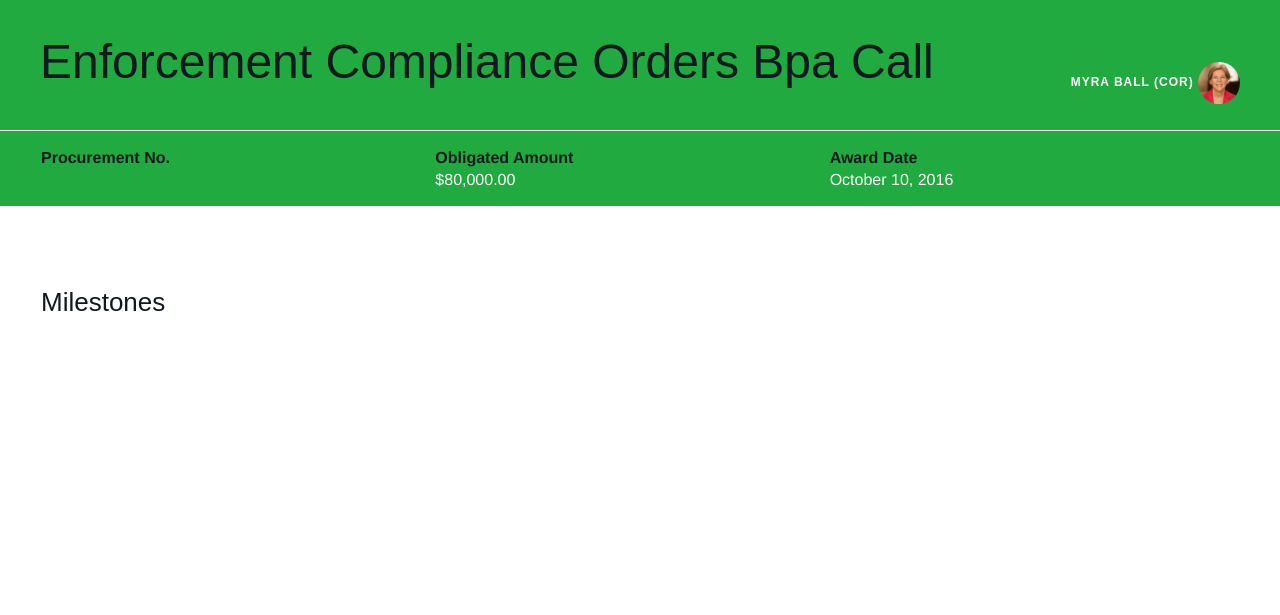
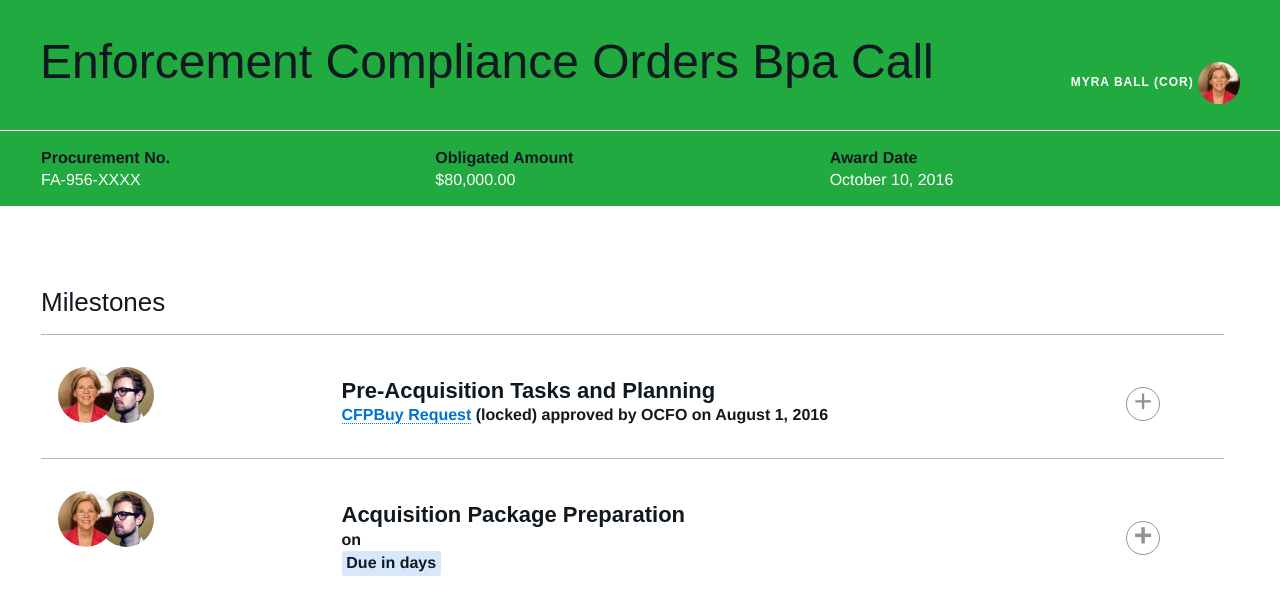
Before and after one commit to 18F/cfpb-eprocurement, a Jekyll site: the page built from _procurements/enforcement-compliance-orders-bpa-call.md, in a window 1280 px wide. Shown: the top 615 px of the page. Built offline with Jekyll 4.4.1, drawn with Linux system fonts in a browser that asks for light colours.

Commit message:
sprint4b: using new milestone data on detail page

```diff
--- /dev/null
+++ b/_includes/milestone_item4b.html
@@ -0,0 +1,93 @@
+{% assign content_slug = milestone.name | slugify %}
+
+<section class="milestone-item block__border-top" role="tablist">
+  <div class="row">
+    <div class="col-1 avatar-group">
+      {% assign actor_count = milestone.actors.size - 2 %}
+      {% for actor in milestone.actors limit: 2 %}
+        {% assign user = site.data.users[actor] %}
+        {% include user_avatar.html user=user %}
+      {% endfor %}
+    </div>
+    <div class="milestone-item-title col-3" role="tab" aria-controls="{{ content_slug }}" data-status="{{completed}}">
+      {% assign task = tasks | first %}
+      {% assign date = task.due_date | date: DATE_FORMAT %}
+      {% assign message = task.message | append: ' on ' | append: date %}
+
+      <h3>
+        <b>{{ milestone.name }}<b>
+      </h3>
+      <p class="mute">
+        {% include markdownify.html content=message links=include.links %}
+      </p>
+      {% if milestone.status != 'complete' %}
+        <div class="document-due">
+          <p>Due in {{current_doc.due_in_days}} days</p>
+        </div>
+      {% endif %}
+    </div>
+  </div>
+
+  <div class="row" role="tabpanel" aria-hidden="true" id="{{ content_slug }}">
+    <div class="col-1"></div>
+    <div class="col-3 milestone-documents">
+      <h4 class="milestone-documents__title">{{milestone.name}} Milestones</h4>
+      {% for document in milestone.documents %}
+        {% if document.status == 'complete' %}
+          {% assign doc_complete = 'completed' %}
+        {% else %}
+          {% assign doc_complete = '' %}
+        {% endif %}
+
+        {% assign document_slug = document.name | append: forloop.index | slugify %}
+        <section class="milestone-item block__border-bottom" role="tablist">
+          <div class="row">
+            <div class="milestone-item-title col-3" role="tab" aria-controls="{{ document_slug }}">
+              <p><b>{{document.name}} {{doc_complete}}</b></p>
+              {% assign last_action = document.events | last %}
+              {% if document.status == 'complete' %}
+                <a href="../../{{document.url}}">Final {{ document.name | append: ' ' | append: last_action.revision }}</a> {{ last_action.action | past_tensify }} by {{ last_action.actor }} ({{site.data.users[last_action.actor].role}}) on {{last_action.date | date: DATE_FORMAT}}
+              {% else %}
+                {% if site.data.users[document.author] %}
+                  {% assign role = site.data.users[document.author].role | prepend: '(' | append: ')' %}
+                {% else %}
+                  {% assign role = '' %}
+                {% endif %}
+                {{ document.name }} due from {{ document.author }} {{role}} on {{document.target_end_date | date: DATE_FORMAT}}
+              {% endif %}
+            </div>
+          </div>
+          <div class="row" role="tabpanel" aria-hidden="true" id="{{ document_slug }}">
+            <div class="col-12 history-section">
+              <p><b>History:</b></p>
+
+              {% for event in document.events %}
+                <div class="row history-item">
+                  <div>
+                    {% assign user = site.data.users[event.actor] %}
+                    {% include user_avatar.html user=user className="history-avatar" %}
+                  </div>
+                  <div class="milestone-item-title col-3">
+                    {% if event.action == 'approve' %}
+                      {% assign final = 'Final ' %}
+                    {% else %}
+                      {% assign final = '' %}
+                    {% endif %}
+
+                    {% if event.comment %}
+                      <p><b>"{{ event.comment }}"</b></p>
+                    {% endif %}
+
+                    <p>
+                      {{ final | append: document.name }} {{ event.action | past_tensify }} by {{ event.actor }} ({{ user.role }}) on {{event.date | date: DATE_FORMAT }}
+                    </p>
+                  </div>
+                </div>
+              {% endfor %}
+            </div>
+          </div>
+        </section>
+      {% endfor %}
+    </div>
+  </div>
+</section>
--- a/_layouts/procurement.html
+++ b/_layouts/procurement.html
@@ -4,8 +4,15 @@ body_class: 'site__procurement-detail'
 stylesheets:
 - sprint4a.css
 ---
+
 {% assign DATE_FORMAT = '%B %e, %Y' %}
-{% assign proc = page | prepare_procurement %}
+
+{% if page.sprint == '4b' %}
+  {% assign proc = page %}
+{% else %}
+  {% assign proc = page | prepare_procurement %}
+{% endif %}
+
 <div class="detail-header">
   <div class="wrapper wrapper__match-content">
     <div class="row">
@@ -36,10 +43,15 @@ stylesheets:
     <div class="row">
       <div class="detail-content col-12">
         <h2>Milestones</h2>
+        {% for milestone in proc.milestones %}
 
-        {% for milestone in proc.milestones %}
           <!-- <pre class="json"> {{ milestone | jsonify }}</pre> -->
-          {% include milestone_item.html milestone=milestone %}
+          {% if proc.sprint == "4b" %}
+            {% assign tasks = proc.tasks | where: "milestone_id", milestone.id %}
+            {% include milestone_item4b.html milestone=milestone tasks=tasks links=proc.links %}
+          {% else %}
+            {% include milestone_item.html milestone=milestone %}
+          {% endif %}
         {% endfor %}
       </div>
     </div>
--- a/_procurements/enforcement-compliance-orders-bpa-call.md
+++ b/_procurements/enforcement-compliance-orders-bpa-call.md
@@ -7,6 +7,8 @@ status: new
 
 # dollars, specified as a number
 obligated_value: 80000
+
+requisition_number: FA-956-XXXX
 
 # requested award date in YYYY-MM-DD form
 requested_award_date: 2016-10-10
@@ -28,13 +30,29 @@ activity:
     # 2. a "date" in YYYY-MM-DD form
     date: 2016-08-04
 
+milestones:
+  - id: 1
+    name: "Pre-Acquisition Tasks and Planning"
+    actors: [Myra, Merav]
+    status: "complete"
+  - id: 2
+    name: "Acquisition Package Preparation"
+    actors: [Myra, Merav]
+    status: "pending"
+
 # tasks is a list of tasks
 tasks:
   # each task has:
   # 1. "content", which is markdown, and will be processed in the same
   #    way as activity messages (see above).
+  - message: "[CFPBuy Request] (locked) approved by OCFO"
+    due_date: 2016-08-01
+    milestone_id: 1
+    status: complete
   - message: "[Determine milestones and timeline]."
     due_date: 2016-08-10
+    milestone_id: 1
+    status: complete
 
 # OPTIONAL: links is an optional list of links to include in the
 # markdownified activity and task content.
--- a/static/css/sprint4a.scss
+++ b/static/css/sprint4a.scss
@@ -299,6 +299,8 @@ header {
 
       &[role="tab"][aria-expanded=true]::after {
         content: "-";
+        color: $white;
+        background: $black;
       }
 
       &[role="tab"][data-status="completed"]::after {
--- a/static/css/sprint4b.scss
+++ b/static/css/sprint4b.scss
@@ -325,6 +325,8 @@ time.due {
 
       &[role="tab"][aria-expanded=true]::after {
         content: "-";
+        color: white;
+        background: $black;
       }
 
       &[role="tab"][data-status="completed"]::after {
```
Also changed, not shown: _procurements/_template.md (+1 -0 lines).
